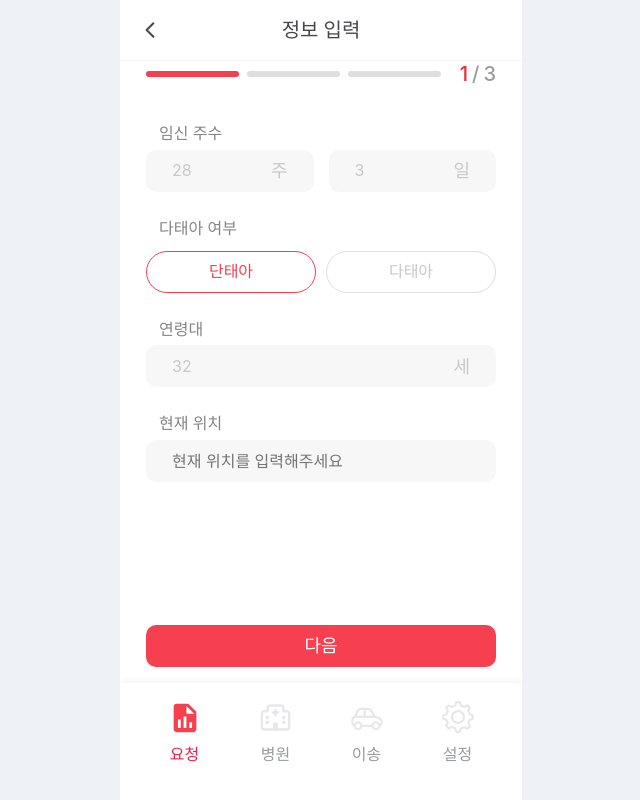
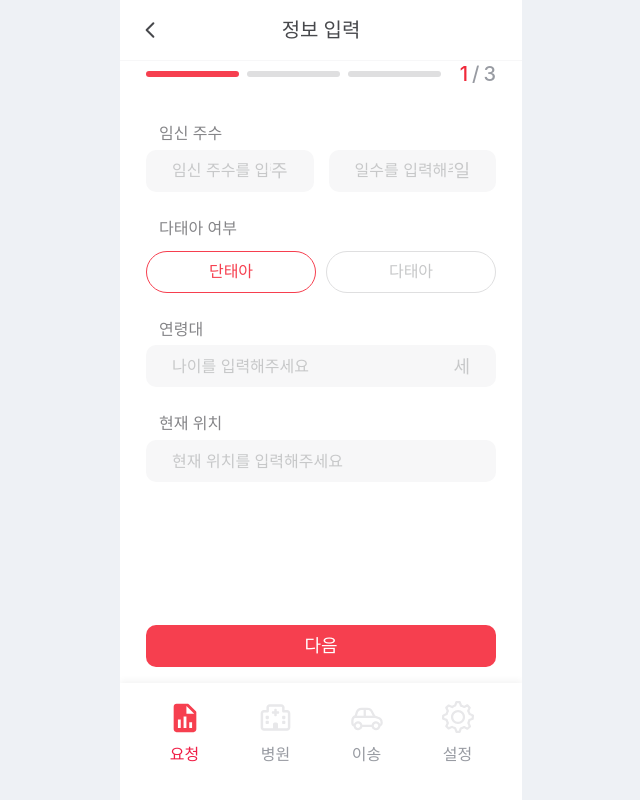
Before and after one commit to ieum-ict/ieum_web, a React (Vite) app: page /pull-request in a window 1280 px wide. Both pictures are taken after a click on the button "전원 요청 정보 입력". Shown: the whole page, without its empty margins (319-959 px from the left). Built offline with nearby package versions, Linux system fonts and the light colour scheme.

Commit message:
fix: ui 일부 수정

```diff
--- a/src/App.css
+++ b/src/App.css
@@ -176,6 +176,11 @@
 
 .update-field__input input::placeholder {
   color: #c7c8c9;
+}
+
+.input-information__input::placeholder {
+  color: var(--label-assistive);
+  opacity: 1;
 }
 
 .update-field__input strong {
--- a/src/pages/pull-request/ui/InputInformation.tsx
+++ b/src/pages/pull-request/ui/InputInformation.tsx
@@ -1,9 +1,12 @@
+import { useState } from 'react'
 import { lightTheme } from '@ict/design-tokens'
 import { chevronIcon } from '../../../shared/config/assets'
 
 type InputInformationProps = {
   onBack: () => void
 }
+
+type FetusType = 'single' | 'multiple'
 
 function InputField({
   label,
@@ -18,6 +21,9 @@ function InputField({
   placeholder?: string
   width?: string
 }) {
+  const [inputValue, setInputValue] = useState(value ?? '')
+  const hasValue = inputValue.length > 0
+
   return (
     <label
       style={{
@@ -51,15 +57,17 @@ function InputField({
         }}
       >
         <input
+          className="input-information__input"
           type="text"
-          defaultValue={value}
+          value={inputValue}
           placeholder={placeholder}
+          onChange={(event) => setInputValue(event.target.value)}
           style={{
             width: '100%',
             minWidth: 0,
             padding: 0,
             border: 0,
-            color: lightTheme.label.assistive,
+            color: hasValue ? lightTheme.label.strong : lightTheme.label.assistive,
             fontSize: '16px',
             fontWeight: 400,
             lineHeight: 1.3,
@@ -71,7 +79,7 @@ function InputField({
           <strong
             style={{
               flex: '0 0 auto',
-              color: lightTheme.label.assistive,
+              color: hasValue ? lightTheme.label.strong : lightTheme.label.assistive,
               fontSize: '18px',
               fontWeight: 600,
               lineHeight: 1.3,
@@ -86,6 +94,24 @@ function InputField({
 }
 
 export function InputInformation({ onBack }: InputInformationProps) {
+  const [selectedFetusType, setSelectedFetusType] = useState<FetusType>('single')
+
+  const getFetusTypeButtonStyle = (type: FetusType) => {
+    const isSelected = selectedFetusType === type
+
+    return {
+      height: '42px',
+      border: `1px solid ${isSelected ? lightTheme.primary.normal : lightTheme.label.disable}`,
+      borderRadius: '100px',
+      color: isSelected ? lightTheme.primary.normal : lightTheme.label.assistive,
+      fontSize: '16px',
+      fontWeight: isSelected ? 500 : 400,
+      lineHeight: 1.3,
+      background: lightTheme.background.elevated.normal,
+      cursor: 'pointer',
+    }
+  }
+
   return (
     <main className="transport-page">
       <header className="update-header">
@@ -176,8 +202,8 @@ export function InputInformation({ onBack }: InputInformationProps) {
                   gap: '15px',
                 }}
               >
-                <InputField value="28" unit="주" />
-                <InputField value="3" unit="일" />
+                <InputField placeholder="임신 주수를 입력해주세요" unit="주" />
+                <InputField placeholder="일수를 입력해주세요" unit="일" />
               </div>
             </div>
 
@@ -202,40 +228,24 @@ export function InputInformation({ onBack }: InputInformationProps) {
               >
                 <button
                   type="button"
-                  style={{
-                    height: '42px',
-                    border: `1px solid ${lightTheme.primary.normal}`,
-                    borderRadius: '100px',
-                    color: lightTheme.primary.normal,
-                    fontSize: '16px',
-                    fontWeight: 500,
-                    lineHeight: 1.3,
-                    background: lightTheme.background.elevated.normal,
-                    cursor: 'pointer',
-                  }}
+                  aria-pressed={selectedFetusType === 'single'}
+                  onClick={() => setSelectedFetusType('single')}
+                  style={getFetusTypeButtonStyle('single')}
                 >
                   단태아
                 </button>
                 <button
                   type="button"
-                  style={{
-                    height: '42px',
-                    border: `1px solid ${lightTheme.label.disable}`,
-                    borderRadius: '100px',
-                    color: lightTheme.label.assistive,
-                    fontSize: '16px',
-                    fontWeight: 400,
-                    lineHeight: 1.3,
-                    background: lightTheme.background.elevated.normal,
-                    cursor: 'pointer',
-                  }}
+                  aria-pressed={selectedFetusType === 'multiple'}
+                  onClick={() => setSelectedFetusType('multiple')}
+                  style={getFetusTypeButtonStyle('multiple')}
                 >
                   다태아
                 </button>
               </div>
             </div>
 
-            <InputField label="연령대" value="32" unit="세" />
+            <InputField label="연령대" placeholder="나이를 입력해주세요" unit="세" />
             <InputField label="현재 위치" placeholder="현재 위치를 입력해주세요" />
           </div>
         </div>
--- a/src/shared/lib/theme.ts
+++ b/src/shared/lib/theme.ts
@@ -8,6 +8,7 @@ export function createThemeVars(): CSSProperties {
     '--label-normal': lightTheme.label.normal,
     '--label-neutral': lightTheme.label.neutral,
     '--label-alternative': lightTheme.label.alternative,
+    '--label-assistive': lightTheme.label.assistive,
     '--background-normal': lightTheme.background.normal.normal,
     '--background-elevated': lightTheme.background.elevated.normal,
     '--fill-alternative': lightTheme.fill.alternative,
```
